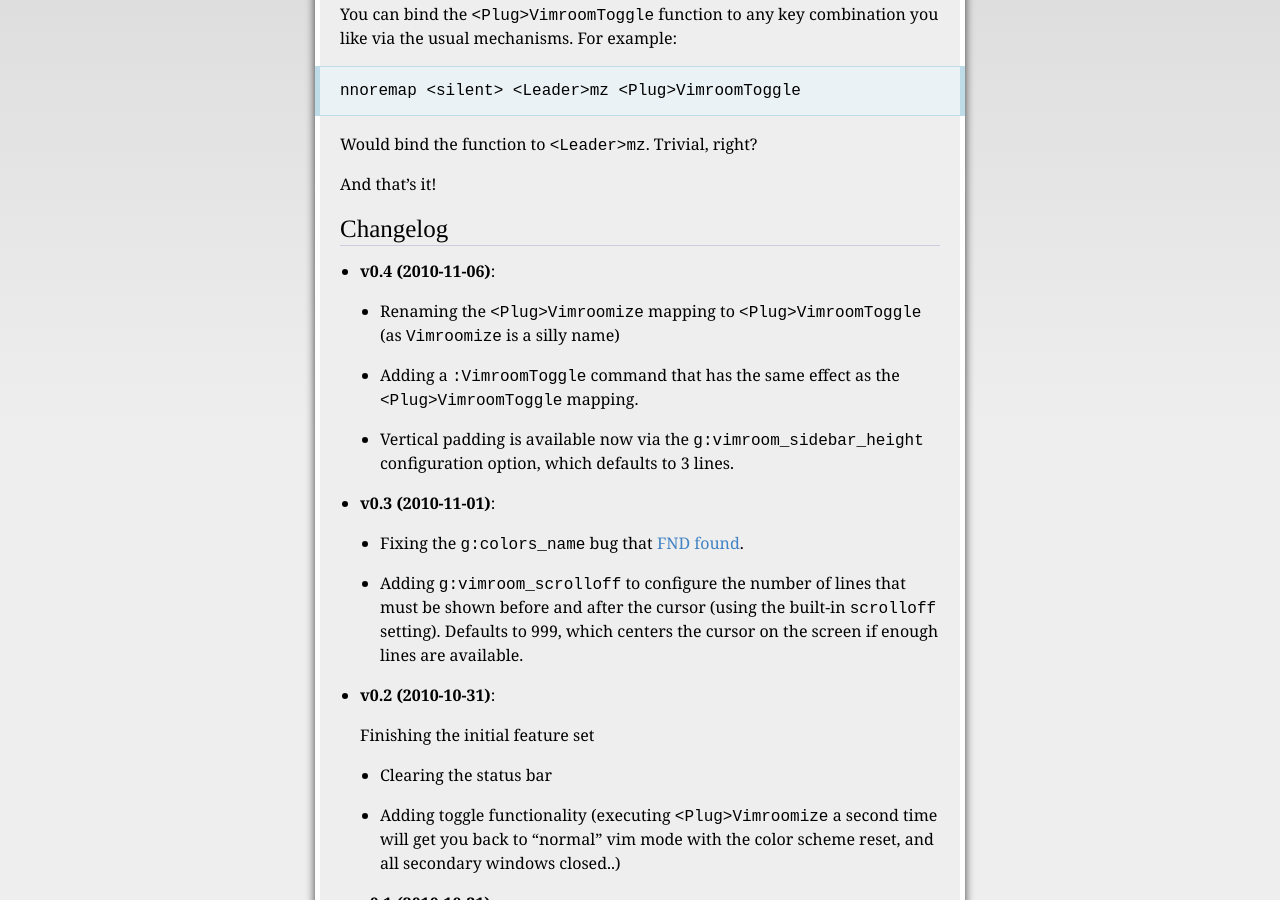
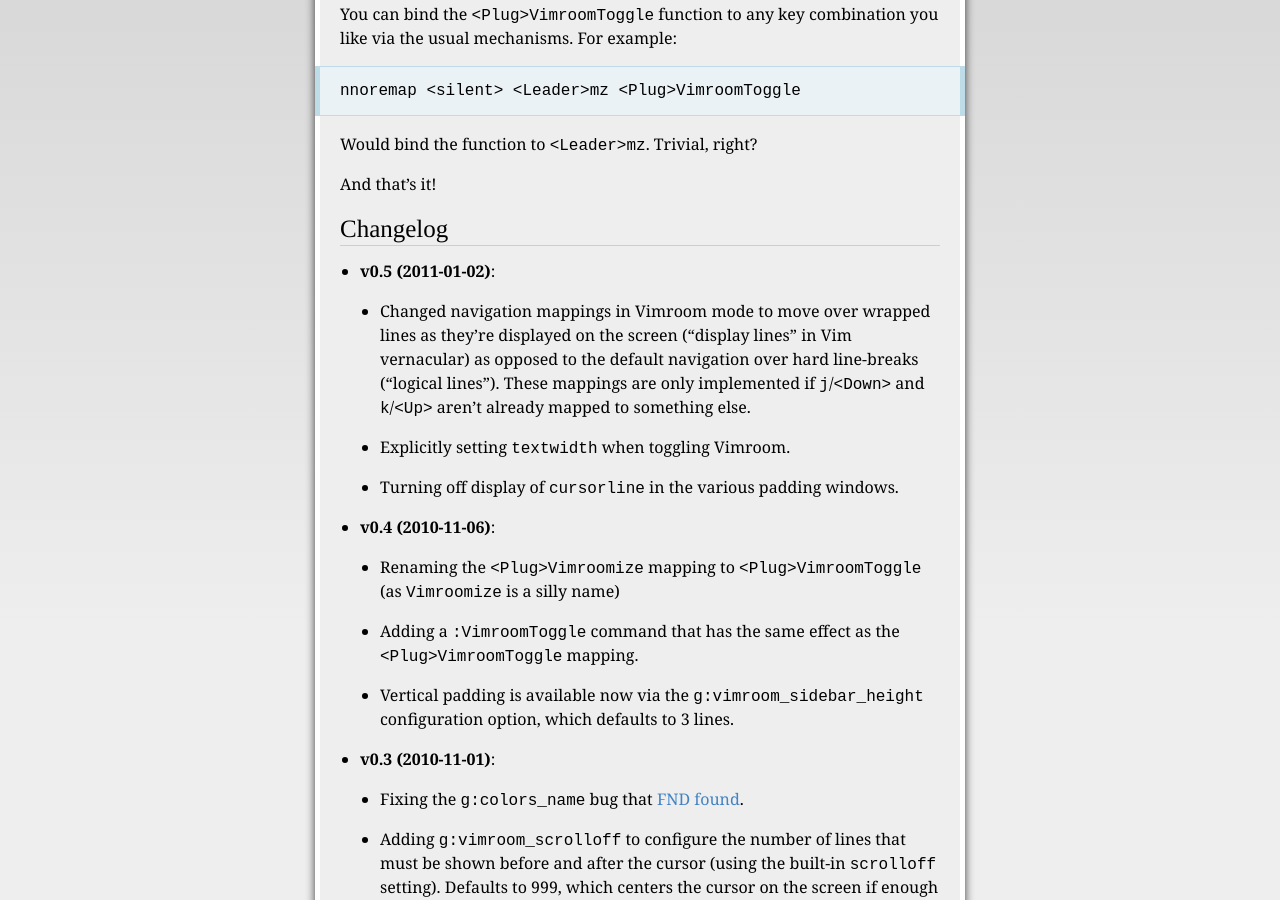
Before and after one commit to mikewest/mikewest.github.com, a Jekyll site: the page built from vimroom/index.markdown, in a window 1280 px wide and 900 px high, scrolled down 1994 px. Built offline with Jekyll 4.4.1, drawn with Linux system fonts in a browser that asks for light colours; Markdown is read by kramdown in place of the engine named in the settings; some of the changed text lies outside the part shown.

```diff
--- a/vimroom/index.markdown
+++ b/vimroom/index.markdown
@@ -12,7 +12,7 @@ VimRoom
 =======
 
 <ul class="actions">
-  <li><a href="http://github.com/mikewest/vimroom/tarball/v0.4" class="cta">Download current version (v0.4)</a></li>
+  <li><a href="http://github.com/mikewest/vimroom/tarball/v0.5" class="cta">Download current version (v0.5)</a></li>
   <li><a href="http://github.com/mikewest/vimroom" class="cta">Source on GitHub</a></li>
 </ul>
 
```
Also changed, not shown: vimroom/_posts/2011-01-02-changelog.markdown (added, +14 -0 lines).
